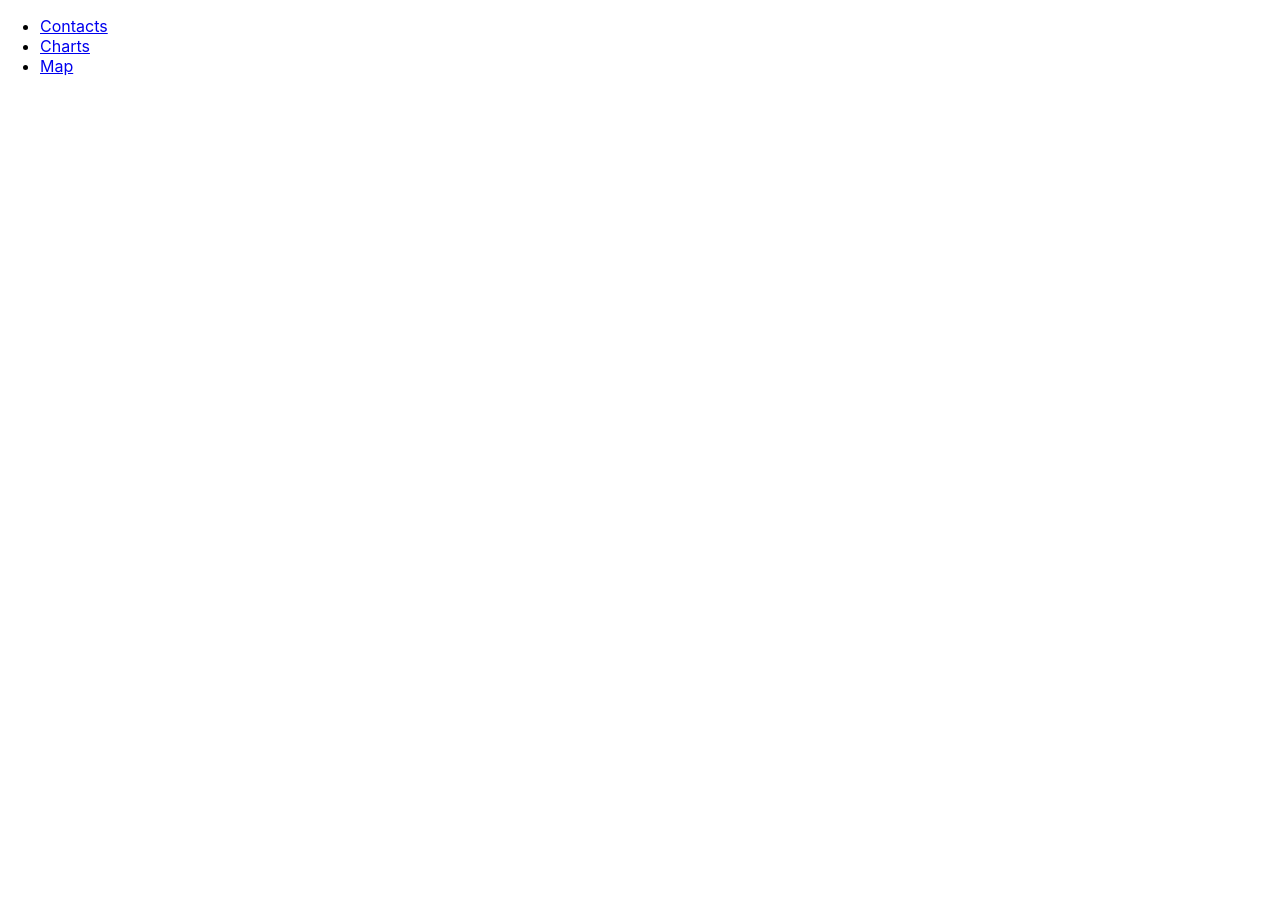
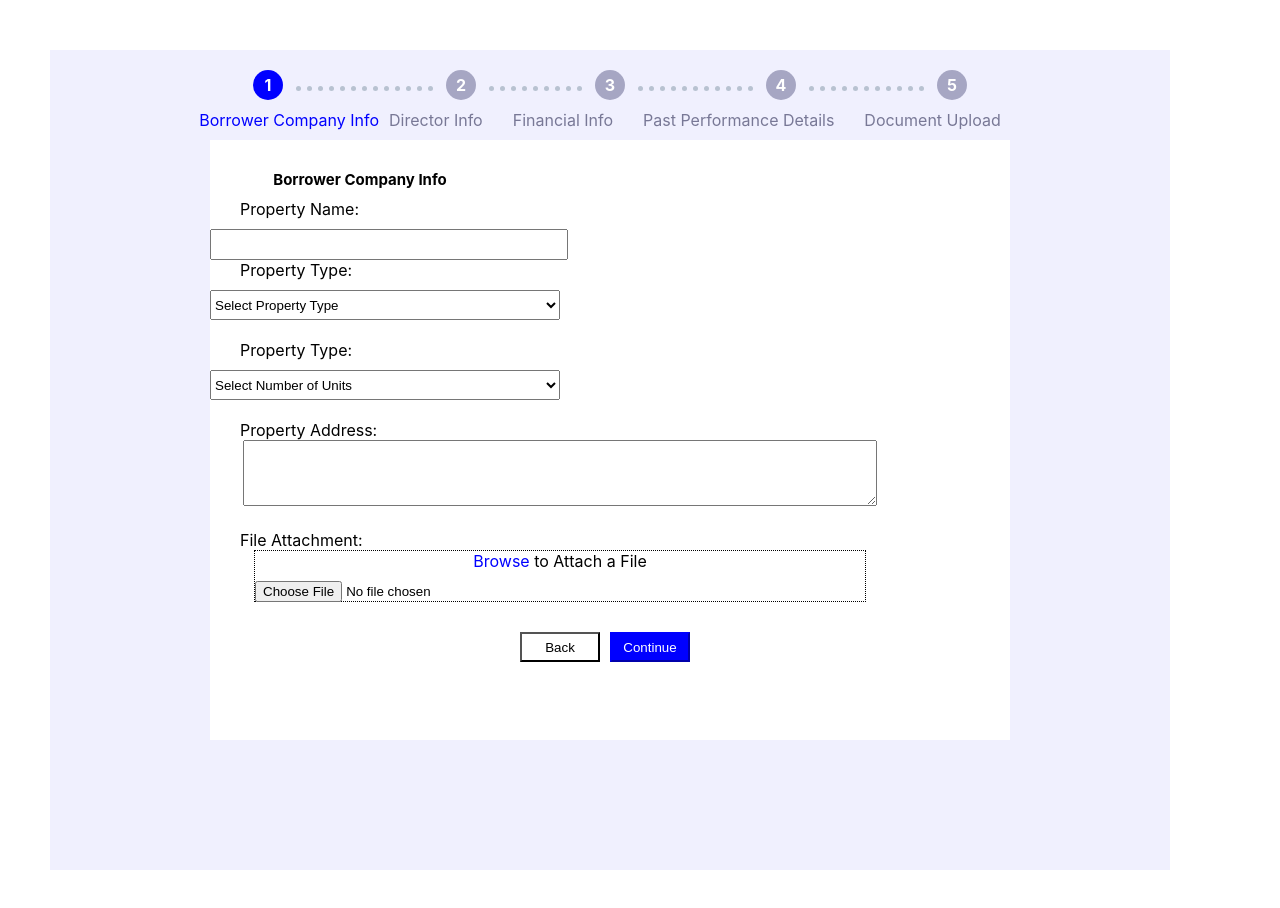
Before and after one commit to lallyk/assignments, a React (Create React App) app: page /borrower-company in a window 1280 px wide. Shown: the top 908 px of the page. Before the commit the page ends 800 px from the top, so only its background shows below. Built offline with nearby package versions, Linux system fonts and the light colour scheme.

Commit message:
Habile UI_developer Assignment

```diff
--- a/src/App.css
+++ b/src/App.css
@@ -2,37 +2,8 @@
   text-align: center;
 }
 
-.App-logo {
-  height: 40vmin;
-  pointer-events: none;
-}
-
-@media (prefers-reduced-motion: no-preference) {
-  .App-logo {
-    animation: App-logo-spin infinite 20s linear;
+@media screen and (max-width: 768px) {
+  .App-header {
+    min-height: auto;
   }
 }
-
-.App-header {
-  background-color: #282c34;
-  min-height: 100vh;
-  display: flex;
-  flex-direction: column;
-  align-items: center;
-  justify-content: center;
-  font-size: calc(10px + 2vmin);
-  color: white;
-}
-
-.App-link {
-  color: #61dafb;
-}
-
-@keyframes App-logo-spin {
-  from {
-    transform: rotate(0deg);
-  }
-  to {
-    transform: rotate(360deg);
-  }
-}
--- a/src/App.js
+++ b/src/App.js
@@ -1,65 +1,14 @@
-import React, { useState } from 'react';
-import { BrowserRouter as Router, Switch, Route, Link } from 'react-router-dom';
-import ContactList from './components/ContactList';
-import ContactForm from './components/ContactForm';
-import ContactDetails from './components/ContactDetails';
-import Chart from './components/Chart';
-import Map from './components/Map';
 
-const App = () => {
-  const [contacts, setContacts] = useState([]);
+import './App.css';
+import React from 'react';
+import MainPage from './MainPage';
+function App() {
 
-  const handleAddContact = (contact) => {
-    setContacts([...contacts, contact]);
-  };
-
-  const handleEditContact = (updatedContact) => {
-    const index = contacts.findIndex((contact) => contact.id === updatedContact.id);
-    const updatedContacts = [...contacts];
-    updatedContacts[index] = updatedContact;
-    setContacts(updatedContacts);
-  };
-
-  const handleDeleteContact = (id) => {
-    setContacts(contacts.filter((contact) => contact.id !== id));
-  };
-
-  return (
-    <Router>
-      <div>
-        <nav>
-          <ul>
-            <li>
-              <Link to="/">Contacts</Link>
-            </li>
-            <li>
-              <Link to="/charts">Charts</Link>
-            </li>
-            <li>
-              <Link to="/map">Map</Link>
-            </li>
-          </ul>
-        </nav>
-        <Switch>
-          <Route exact path="/">
-            <ContactList contacts={contacts} onDelete={handleDeleteContact} />
-          </Route>
-          <Route path="/contacts/add">
-            <ContactForm onAdd={handleAddContact} />
-          </Route>
-          <Route path="/contacts/:id">
-            <ContactDetails contacts={contacts} onEdit={handleEditContact} />
-          </Route>
-          <Route path="/charts">
-            <Chart />
-          </Route>
-          <Route path="/map">
-            <Map />
-          </Route>
-        </Switch>
-      </div>
-    </Router>
-  );
-};
+  return(
+  <div className="App">
+    <MainPage />
+  </div>
+     )
+}
 
 export default App;
--- /dev/null
+++ b/src/BorrowerInfo.js
@@ -0,0 +1,75 @@
+import React,{useState} from 'react';
+import classes from "./BorrowerInfo.module.css";
+const BorrowerInfo=()=>{
+  const [propertyName, setPropertyName] = useState('');
+  const [propertyType, setPropertyType] = useState('');
+  const [numberOfUnits, setNumberOfUnits] = useState('');
+  const [propertyAddress, setPropertyAddress] = useState('');
+  const [file, setFile] = useState(null);
+
+  const handleFormSubmit = (event) => {
+    event.preventDefault();
+    console.log('Property Name:', propertyName);
+    console.log('Property Type:', propertyType);
+    console.log('Number of Units:', numberOfUnits);
+    console.log('Property Address:', propertyAddress);
+    console.log('File:', file);
+  };
+  return(
+    <div>
+    <center>
+    <div className={classes.container}>
+     <h1>Borrower Company Info</h1>
+      <form onSubmit={handleFormSubmit}>
+      <div className={classes.items}>
+        <label className={classes.formdata}>Property Name:</label>
+        <div>
+          <input
+          type="text"
+          value={propertyName}
+          onChange={(e) => setPropertyName(e.target.value)}
+        />
+        </div>
+        <label className={classes.formdata}>Property Type:</label>
+        <div>
+        <select
+          value={propertyType}
+          onChange={(e) => setPropertyType(e.target.value)}
+        >
+          <option value="">Select Property Type</option>
+          <option value="Own House">Own House</option>
+          <option value="Rented">Rented</option>
+        </select></div>
+        <br />
+        <label className={classes.formdata}>Property Type:</label>
+        <div>
+        <select
+          value={numberOfUnits}
+          onChange={(e) => setNumberOfUnits(e.target.value)}
+        >
+          <option value="">Select Number of Units</option>
+          <option value="1">1</option>
+          <option value="2">2</option>
+        </select></div></div>
+        <br />
+        <label className={classes.formdata}>Property Address:</label>
+        <div>
+        <textarea
+          value={propertyAddress}
+          onChange={(e) => setPropertyAddress(e.target.value)}
+        ></textarea></div>
+        <br />
+        <label className={classes.formdata}>File Attachment:</label>
+        <div className={classes.dotted}>
+        <span style={{color:"blue"}}>Browse</span><span> to Attach a File</span>
+        <input
+          type="file"
+          onChange={(e) => setFile(e.target.files[0])}
+        /></div>
+        <br />
+        <button type="reset" className={classes.back}>Back</button>
+        <button type="submit" className={classes.continue}>Continue</button>
+      </form>
+    </div></center></div>)
+}
+export default BorrowerInfo;
--- /dev/null
+++ b/src/BorrowerInfo.module.css
@@ -0,0 +1,101 @@
+.container{
+    max-width: 800px;
+    width: 100%;
+    height: 600px;
+    background-color: white;
+
+
+}
+.formdata{
+    display: flex;
+    flex-direction: row;
+    align-items: flex-start;
+    justify-content: space-between;
+    padding-left: 30px;
+    padding-right: 40px;
+}
+
+.items{
+    align-self: flex-start;
+    display: flex;
+    flex-direction: column;
+    align-items: flex-start;
+    justify-content: space-around;
+    align-items: flex-start;
+}
+textarea{
+    height:60px;
+    width:600px;
+    padding-left: 30px;
+    margin-right: 100px;
+
+}
+select{
+    height:30px;
+    width:350px;
+    margin-top: 10px;
+    margin-right: 380px;
+}
+input{
+    height:25px;
+    width:350px;
+    margin-top: 10px;
+    margin-right: 380px;
+}
+h1{
+align-self: flex-start;
+font-size: 15px;
+padding-right: 500px;
+padding-top: 30px;
+}
+.dotted{
+    border: 1px dotted #000;
+    height:50px;
+    width:610px;
+    margin-right: 100px;
+    background-color: white;
+  }
+  .continue{
+    width:80px;
+    height:30px;
+    background-color: blue;
+    color:white;
+    border-color: blue;
+    margin:10px;
+ }
+ .back{
+    width:80px;
+    height:30px;
+    background-color:white;
+    color:black;
+ }
+
+  @media  (min-width:200px) and (max-width: 600px) {
+    .container {
+      padding: 10px;
+    }
+    .formdata{
+        display: flex;
+    }
+
+    h1 {
+      font-size: 14px;
+    }
+   textarea{
+      margin-right: 0;
+      height:50px;
+      width:320px;
+      margin-top: 10px;
+      margin-right: 380px;
+   }
+    .dotted {
+      margin-right: 0;
+      height:50px;
+      width:380px;
+      margin-top: 10px;
+      margin-right: 380px;
+    }
+    .back{
+        align-self: center;
+    }
+  }
--- /dev/null
+++ b/src/MainPage.js
@@ -0,0 +1,47 @@
+import React from 'react';
+import { NavLink } from 'react-router-dom';
+import classes from "./MainPage.module.css";
+import BorrowerInfo from './BorrowerInfo';
+import { Route,  Switch } from "react-router-dom";
+
+
+const MainPage = () => {
+    const generateDots = (count) => {
+        const dots = [];
+        for (let i = 0; i < count; i++) {
+          dots.push(<span key={i} className={classes.dot} />);
+        }
+        return dots;
+      };
+  return (
+    <div className={classes.container}><center>
+        <span className={classes.linknumbera}>1</span>{generateDots(13)}
+        <span className={classes.linknumber}>2</span>{generateDots(9)}
+        <span className={classes.linknumber}>3</span>{generateDots(11)}
+        <span className={classes.linknumber}>4</span>{generateDots(11)}
+        <span className={classes.linknumber}>5</span>
+      <div>
+      <NavLink to="/borrower-company" activeClassName={classes.active}>
+          <span >Borrower Company Info</span>
+      </NavLink>
+      <NavLink to="/director" className={classes.navlink}>
+          Director Info
+      </NavLink>
+      <NavLink to="/financial" className={classes.navlink}>
+        Financial Info
+      </NavLink>
+      <NavLink to="/past-performance" className={classes.navlink}>
+        Past Performance Details
+      </NavLink>
+      <NavLink to="/document-upload" className={classes.navlink}>
+       Document Upload
+      </NavLink></div></center>
+      <Switch>
+          <Route path="/borrower-company" exact>
+            <BorrowerInfo />
+          </Route></Switch>
+    </div>
+  );
+};
+
+export default MainPage;
--- /dev/null
+++ b/src/MainPage.module.css
@@ -0,0 +1,55 @@
+.container{
+   width: 1100px;
+    height:800px;
+    background-color:rgb(240, 240, 254);
+    margin: 50px;
+    padding:10px;
+}
+.navlink {
+    padding:10px;
+    margin-right: 10px;
+    text-decoration: none;
+    color: rgb(120, 120, 150);
+
+  }
+ .active  {
+    color: blue;
+    text-decoration: none;
+  }
+  .linknumbera{
+    font-weight: bold;
+    margin-right: 5px;
+    background-color: blue;
+    color: white;
+    border-radius: 50%;
+    width: 30px;
+    height: 30px;
+    display: inline-flex;
+    justify-content: center;
+    align-items: center;
+    margin:10px;
+  }
+
+  .linknumber {
+    font-weight: bold;
+    margin-right: 5px;
+    background-color: rgb(166, 166, 195);
+    color: white;
+    border-radius: 50%;
+    width: 30px;
+    height: 30px;
+    display: inline-flex;
+    justify-content: center;
+    align-items: center;
+    margin:10px;
+  }
+
+  .dot {
+
+    width: 5px;
+    height: 5px;
+    border-radius: 50%;
+    background-color: rgb(184, 194, 209);
+    margin: 0 3px;
+    display: inline-block;
+  }
--- a/src/index.js
+++ b/src/index.js
@@ -3,12 +3,14 @@ import ReactDOM from 'react-dom/client';
 import './index.css';
 import App from './App';
 import reportWebVitals from './reportWebVitals';
+import { BrowserRouter } from 'react-router-dom';
 
 const root = ReactDOM.createRoot(document.getElementById('root'));
 root.render(
+  <BrowserRouter>
   <React.StrictMode>
     <App />
-  </React.StrictMode>
+  </React.StrictMode></BrowserRouter>
 );
 
 // If you want to start measuring performance in your app, pass a function
```
